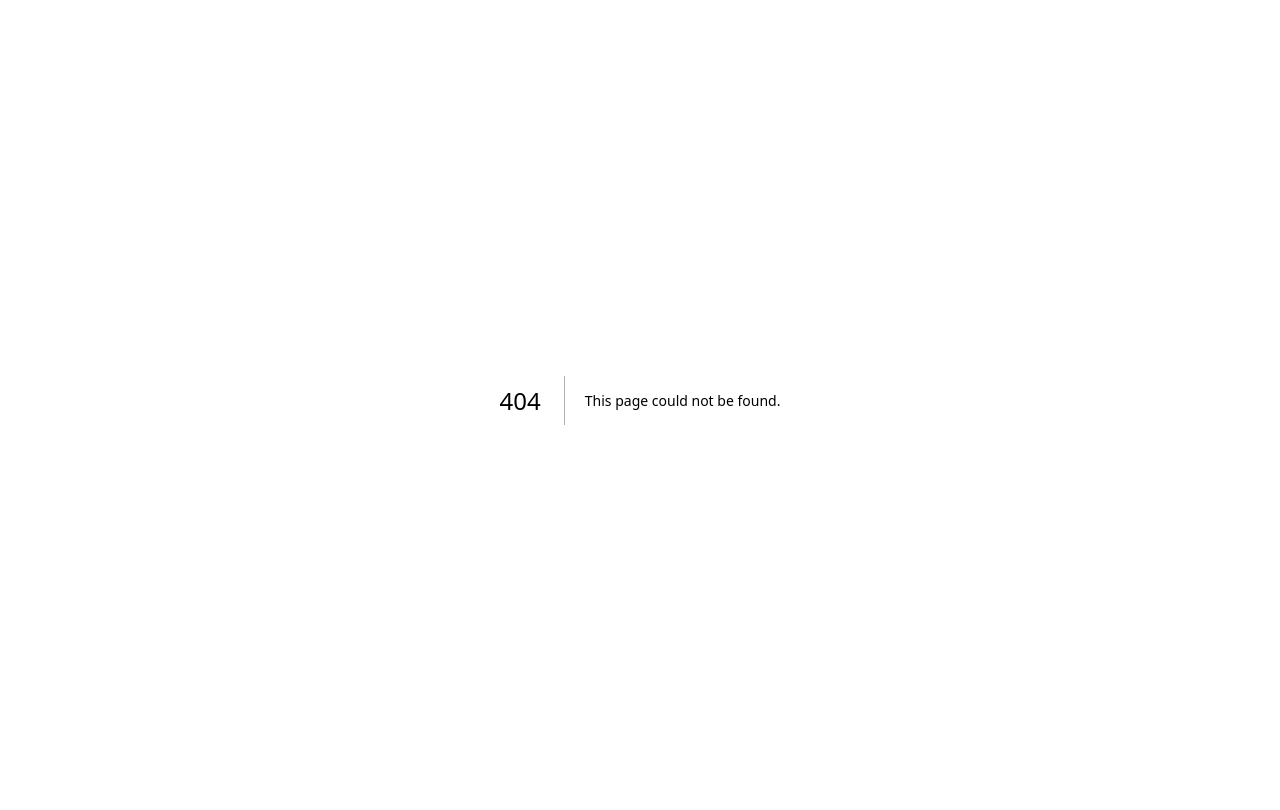
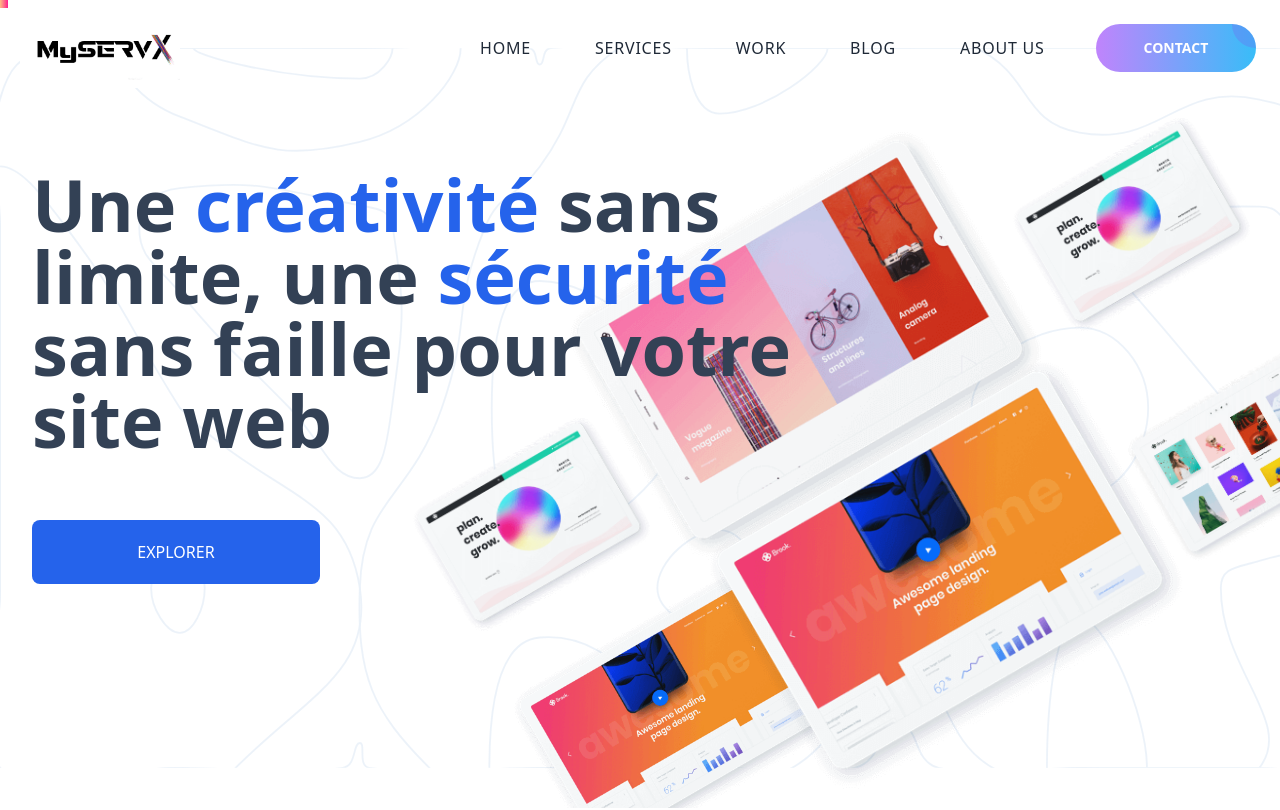
Before and after one commit to anesszereg/My_ServX, a Next.js app: page / in a window 1280 px wide. Before the commit this address had no page. Shown: the top 810 px of the page. Built offline with nearby package versions, Linux system fonts and the light colour scheme.

Commit message:
finish the hero section , fix some other problem like 404page and burger menu

```diff
--- a/src/components/Header/FormDevis.jsx
+++ b/src/components/Header/FormDevis.jsx
@@ -18,7 +18,7 @@ const FormDevis = ({ visible, activeNav }) => {
       .then((res) => setLoading(res.message));
   };
   return (
-    <div className={`${visible ? "block" : " hidden"}`}>
+    <div className={`${visible ? "block" : " hidden"}    `}>
       <h2 className="text-3xl font-bold pt-4 pb-10  text-gray-800 relative">Nous contacter par &eacute;crit</h2>
       <form
         onSubmit={handleSubmit(Submit)}
--- a/src/components/Header/NavBar.jsx
+++ b/src/components/Header/NavBar.jsx
@@ -1,18 +1,46 @@
-import { useState } from "react";
+import { useState  } from "react";
 import Image from "next/image";
+import { useEffect } from "react";
 import Logo from "public/assets/logo.png";
 
 import Link from "next/link";
 import Sidebar from "./Sidebar";
 import Navlinks from "./Navlinks";
 
+
+
+
+function useScrollPosition() {
+  const [scrollPosition, setScrollPosition] = useState(0);
+
+  useEffect(() => {
+    const handleScroll = () => {
+      setScrollPosition(window.pageYOffset);
+    };
+    window.addEventListener('scroll', handleScroll);
+    return () => {
+      window.removeEventListener('scroll', handleScroll);
+    };
+  }, []);
+
+  return scrollPosition;
+}
+
+
+
+
+
+
+
+
 const NavBar = () => {
   const [activeNav, setActiveNav] = useState(false);
   const [visible, setVisible] = useState(false);
+  const scrollPosition = useScrollPosition();
 
   return (
     // giving it a height of h-28 to keep the size fixed
-    <header className={`bg-white shadow-md  px-8 z-[3] flex w-full fixed   h-20`}>
+    <header className={`    ${scrollPosition > 0 ? 'bg-white  shadow-md ' : 'bg-transparent'} transition-colors duration-[1s] ease-in-out    px-8 z-[3] flex w-full fixed   h-20`}>
       <div className="w-full flex max-h-20 h-full md:px-0 px-4 items-start  md:items-center justify-between ">
         {/* object contain scales down the image so its all seen , object center centers it */}
         <Link className="flex-grow " href={"/"} legacyBehavior>
--- a/src/components/Header/Navlinks.jsx
+++ b/src/components/Header/Navlinks.jsx
@@ -18,7 +18,7 @@ const Navlinks = ({visible,setVisible,setActiveNav,activeNav}) => {
         <li className="h-full  w-full uppercase group font-medium tracking-wider grid place-items-center  text-gray-800 w-20 relative">
               {/* left and translate to center the bottom gradient */}
               <div className="absolute  group-hover:left-0 right-0   transition-all ease-in-out duration-500 group-hover:w-full w-0 h-[4px] bottom-0  bg-gradient-to-r from-sky-400 to-indigo-400"></div>
-              <Link className="h-full cursor-pointer w-full grid place-items-center" smooth={true} offset={-80} href='/Home'>Home</Link>
+              <Link className="h-full cursor-pointer w-full grid place-items-center" smooth={true} offset={-80} href='/'>Home</Link>
             </li>
           {links.map((item, index) => (
             // 4px is a custom value h-[custom value]
--- a/src/components/Header/Sidebar.jsx
+++ b/src/components/Header/Sidebar.jsx
@@ -25,7 +25,7 @@ const Sidebar = ({visible, setVisible, activeNav, setActiveNav}) => {
             <div className={
                 `top-0 w-full max-w-xl transition-all ease-in-out duration-500 ${
                     visible || activeNav ? "translate-x-0 opacity-100" : "translate-x-full opacity-0"
-                } right-0    bg-gray-50  mr-10 sm:px-20 text-white absolute h-full`
+                } right-0    bg-gray-50   sm:px-20 text-white absolute h-full`
             }>
                 <button type="button"
                     onClick={
--- /dev/null
+++ b/src/components/Home/Cursor.jsx
@@ -0,0 +1,18 @@
+import React, { useEffect, useState } from 'react';
+;
+
+const Cursor = () => {
+  const [position, setPosition] = useState({ x: 0, y: 0 });
+
+  useEffect(() => {
+    const setFromEvent = e => setPosition({ x: e.clientX, y: e.clientY });
+    window.addEventListener('mousemove', setFromEvent);
+    return () => window.removeEventListener('mousemove', setFromEvent);
+  }, []);
+
+  return (
+    <div  style={{ left: `${position.x}px`, top: `${position.y}px`, height:'8px',width:'8px',background: 'linear-gradient(to right, rgb(255, 189, 132) 0px, rgb(255, 31, 142) 100%)'  }}></div>
+  );
+};
+
+export default Cursor;
--- a/src/components/Home/HeroSection.jsx
+++ b/src/components/Home/HeroSection.jsx
@@ -38,7 +38,7 @@ const HeroSection = () => {
   }, []);
 
   return (
-    <section name="/home" className="h-[70rem] 2xl:h-[50rem] relative h-screen w-full px-8 pt-28 md:pt-40">
+    <section name="/home" className="h-[70rem] 2xl:h-[50rem] relative overflow-hidden h-screen w-full px-8 pt-28 md:pt-40">
       <div
         ref={text}
         className="flex relative z-[2] items-center lg:items-start gap-y-16 leading-loose font-bold flex-col"
--- a/src/components/Home/MovingPhones.jsx
+++ b/src/components/Home/MovingPhones.jsx
@@ -2,26 +2,26 @@ import Image from "next/image";
 
 const MovingPhones = () => {
   const images = [
-    { url: "/assets/tablet2.webp", main: false, slow: false, small: true, top: "top-28" },
-    { url: "/assets/laptop.webp", main: true, slow: true, small: false, top: "top-12" },
-    { url: "/assets/tablet.webp", main: false, slow: false, small: false, top: "-top-40" },
-    // { url: "/assets/tablet.webp", main: false, slow: true, small: true, top: "top-12" },
-    // { url: "/assets/tablet2.webp", main: false, slow: false, small: true, top: "top-20" },
-    // { url: "/assets/tablet3.webp", main: false, slow: true, small: true, top: "top-20" },
+    { url: "/assets/tablet2.webp", main: false, slow: false, small: true, top: "mt-[300px]" ,right:'mr-[-150px]'},
+    { url: "/assets/tablet.webp", main: false, slow: false, small: false, top: "mt-[50px]" ,right:'mr-[-330px]' },
+    { url: "/assets/laptop.webp", main: true, slow: true, small: false, top: "",right:'mr-[30px]' },
+    { url: "/assets/tablet.webp", main: true, slow: true, small: false, top: "mt-[-170px]",right:'mr-[-110px]' },
+    { url: "/assets/tablet2.webp", main: false, slow: false, small: true, top: "" },
+    { url: "/assets/tablet3.webp", main: false, slow: true, small: true,top: "mt-[-170px]",right:'mr-[-50px]' },
   ];
   return (
-    <div className="absolute right-0 z-[1] overflow-x-hidden flex items-end  justify-end w-[100vw] h-full  top-0 ">
+    <div className="absolute right-0 z-[1] overflow-x-hidden overflow-y-hidden  flex items-end  justify-end w-[100vw] h-full mt-24  top-0 ">
       {/* faire des telephones qui bougent  */}
 
-      <div className=" imageContainer place-items-center w-full  overflow-x-hidden justify-end  overflow-y-hidden  flex   h-full">
+      <div className=" imageContainer w-full overflow-x-hidden mt-[300px] mr-[-100px] overflow-y-hidden  grid grid-flow-col grid-rows-2 Items-center justify-end justify-items-end align-content-center  h-full">
         {images.map(
           (img, index) =>
-            index <= 2 && (
+            index <= 6 && (
               <div
                 key={index}
-                className={`relative ${img.slow ? "movingImage" : "fastImage"} ${img.top}   movingImage ${
+                className={`relative ${img.slow ? "movingImage" : "fastImage"}  movingImage ${
                   img.small ? "w-[15rem] h-[15rem]  object-contain" : img.main ? "w-[30rem] h-[30rem]  object-contain" : "w-[20rem] h-[20rem]"
-                }`}
+                } flex items-start justify-center ${img.top}   ${img.right}`}
               >
                 <Image src={img.url}  fill className="w-full h-full object-contain object-center" />
               </div>
--- a/src/components/index.js
+++ b/src/components/index.js
@@ -15,3 +15,4 @@ export {default as MissionVission} from './Home/MissionVission.jsx'
 export {default as Philosophy} from './Home/Philosophy.jsx'
 export {default as AboutCompany} from './Home/AboutCompany.jsx'
 export {default as DescribSection} from './Home/DescribSection.jsx'
+export {default as Cursor} from './Home/Cursor.jsx'
--- a/src/pages/AgencyPage.jsx
+++ b/src/pages/AgencyPage.jsx
@@ -5,9 +5,9 @@ function HomePage() {
   return (
     <section name="/aboutUs" className="overflow-x-hidden flex items-center flex-col">
       <NavBar/>
-    <AboutCompany/>
-    <Philosophy/>
-     <DescribSection/>
+      <AboutCompany/>
+      <Philosophy/>
+      <DescribSection/>
       <div className="w-full gap-8 max-w-7xl mt-20 mb-5 px-4 md:flex-row flex-col flex items-center justify-center ">
         <h3 className="text-4xl text-center font-bold text-slate-700">Votre Idée, Une réalité</h3>
         <button  type="button" className="grid  place-items-center w-72 h-14 rounded-full relative overflow-hidden transition-all group font-medium duration-500 ease-in-out   text-white capitalize bg-gradient-to-r from-button1  via-button2 to-button3">
--- a/src/pages/_app.tsx
+++ b/src/pages/_app.tsx
@@ -2,11 +2,13 @@ import "@/styles/globals.css";
 import type { AppProps } from "next/app";
 import { gsap } from "gsap";
 import { useEffect } from "react";
+  import { Cursor } from "@/components";
 export default function App({ Component, pageProps }: AppProps) {
 
 
   return (
     <>
+    <Cursor/>
       <Component {...pageProps} />
     </>
   );
--- a/src/pages/Home.tsx
+++ b/src/pages/index.tsx
@@ -1,11 +1,18 @@
 import Head from "next/head";
 import { Inter } from "@next/font/google";
 import { NavBar,Footer,HeroSection,Work,ServicesSection ,AboutUs, StaticSection ,Technologies, WorkCategory, MissionVission, Philosophy, AboutCompany, DescribSection} from "../components";
+import { useRouter } from "next/router";
+import { useEffect } from "react";
 const inter = Inter({ subsets: ["latin"] });
 
 export default function Home() {
+  // const router = useRouter();
+
+  // useEffect(() => {
+  //   router.replace('/');
+  // }, []);
   return (
-    <div className="overflow-x-hidden flex items-center flex-col ">
+    <section  className="overflow-x-hidden flex items-center flex-col ">
       <Head>
         <title>MyServX</title>
 
@@ -40,6 +47,6 @@ export default function Home() {
       </div>
 
       <Footer />
-    </div>
+    </section>
   );
 }
```
